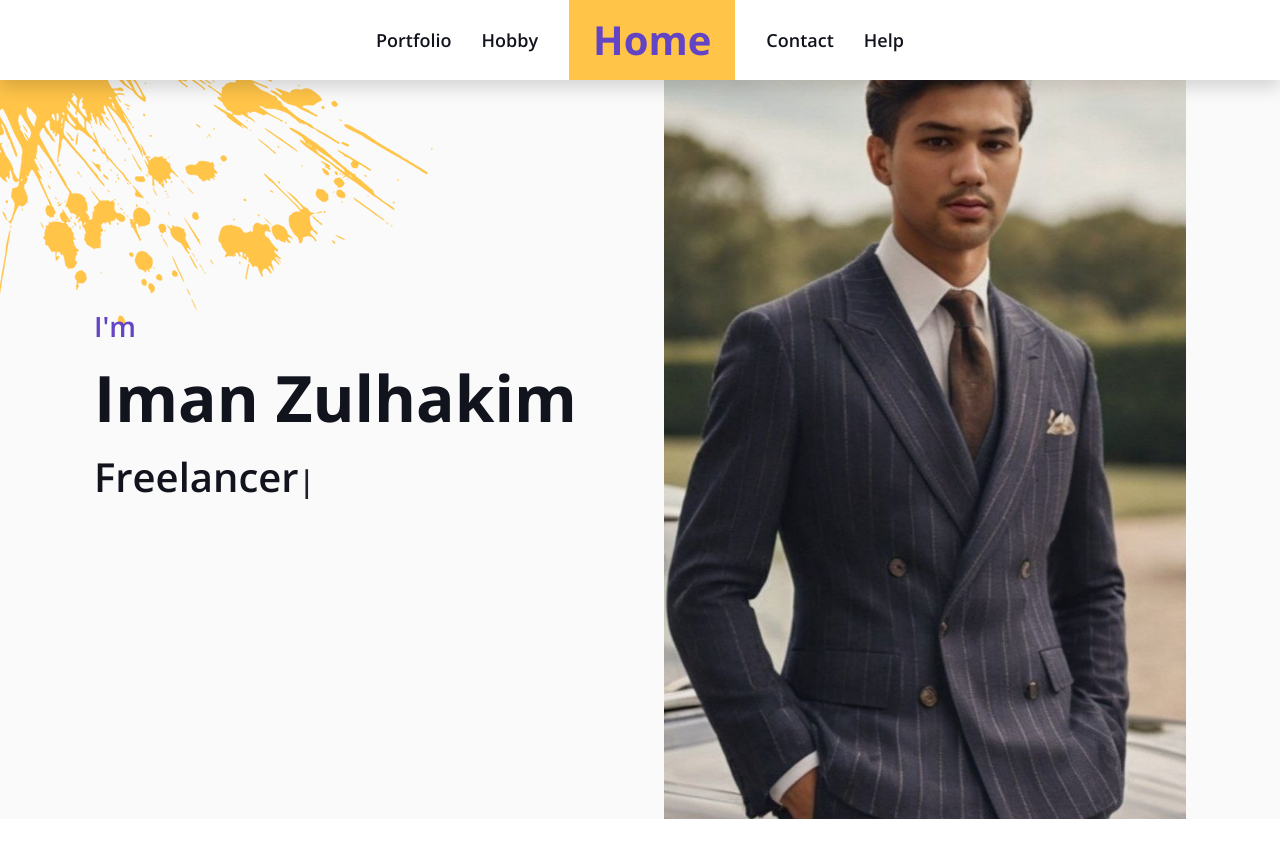
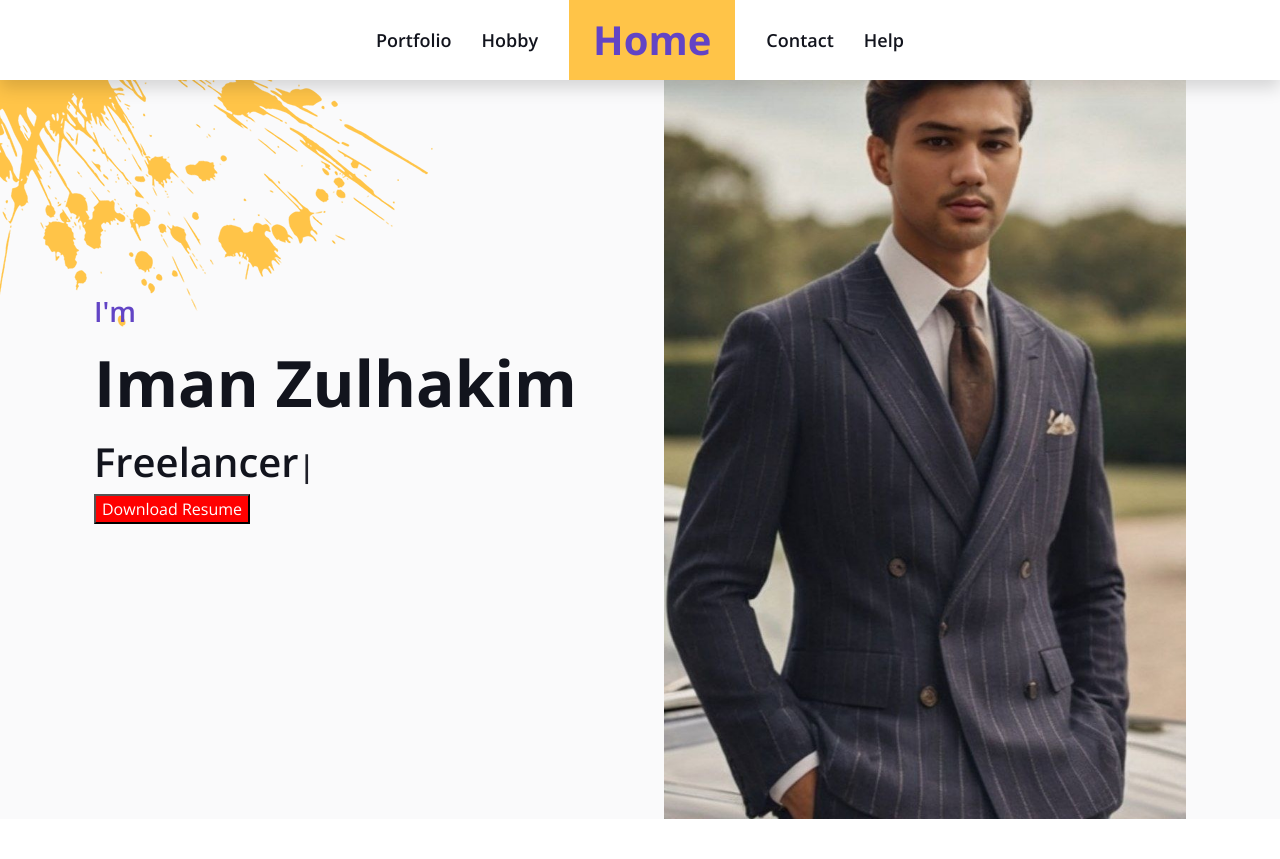
Before and after one commit to ImanZulhakim/SynRG, a Flask app: page /main in a window 1280 px wide. Shown: the top 859 px of the page. Run offline with Flask 3, Linux system fonts and the light colour scheme; some libraries are stand-ins or nearby versions.

Commit message:
Add RESUME.pdf to download

```diff
--- a/templates/main.html
+++ b/templates/main.html
@@ -1,4 +1,3 @@
-<!DOCTYPE html>
 {% extends "base.html" %}
 
 {% block content %}
@@ -11,6 +10,11 @@
                 <h3 class="text-primary mb-3">I'm</h3>
                 <h1 class="display-3 mb-3">Iman Zulhakim</h1>
                 <h1><span class="typed-text1" data-typed-items="Designer, Developer, Programmer"></span></h1>
+                <!-- Download Button Start -->
+                <a href="/public/RESUME.pdf" download="Resume.pdf">
+                    <button style="background-color: red; color: white;">Download Resume</button>
+                </a>
+                <!-- Download Button End -->
             </div>
             <div class="col-lg-6">
                 <img class="img-fluid" src="../static/img/profile_iman.jpg" alt="">
```
Also changed, not shown: 1 other file.
